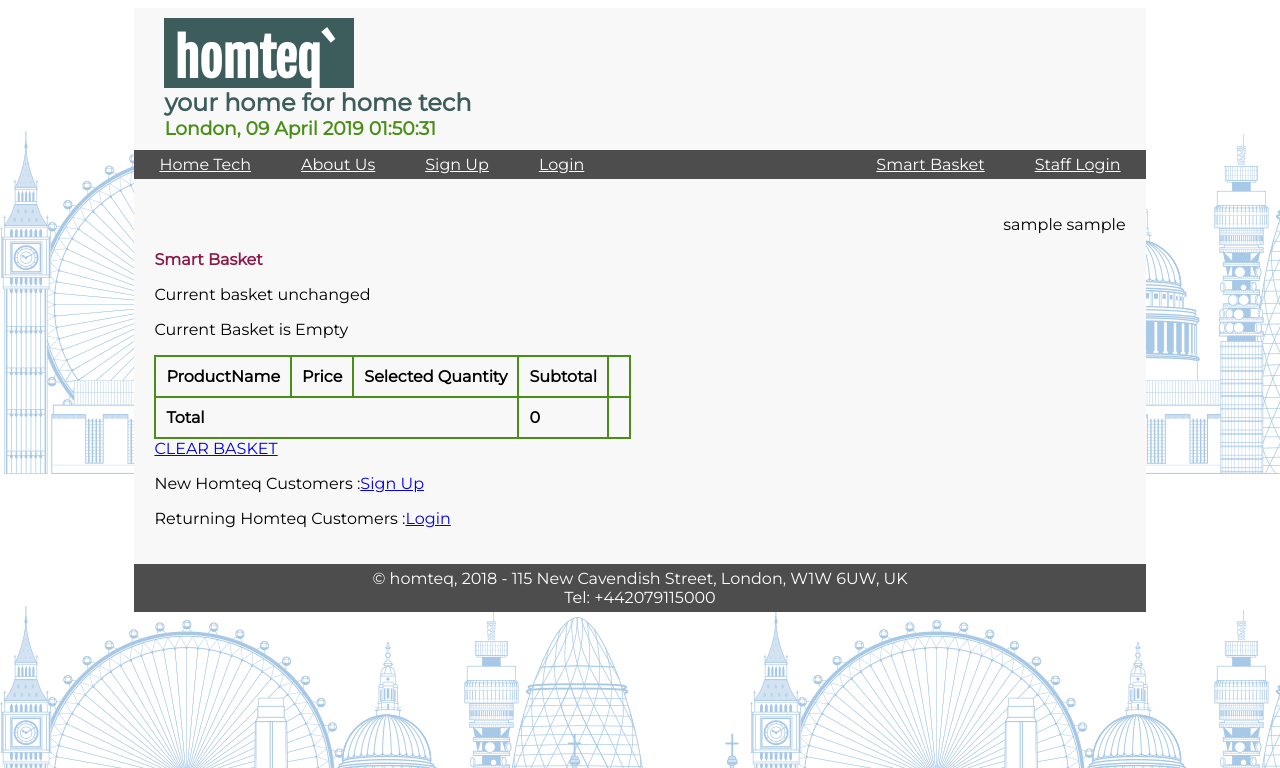
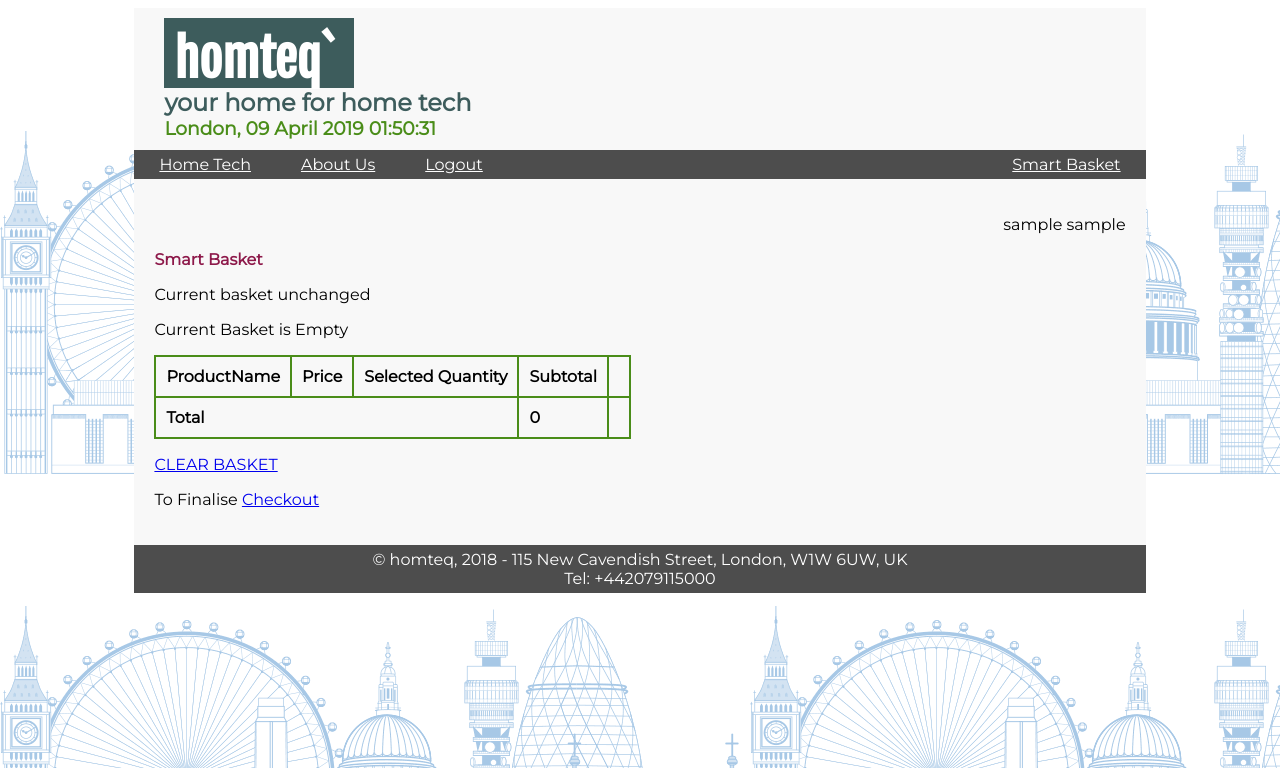
Before and after one commit to ahamedmuaaz/Homteq, a PHP site: page /basket.php in a window 1280 px wide. Shown: the top 768 px of the page. Run offline with PHP 8.4, Linux system fonts and the light colour scheme; the visitor is signed in with stand-in values (Sample User, id 1).

Commit message:
added logout

```diff
--- a/basket.php
+++ b/basket.php
@@ -71,9 +71,13 @@ echo "<tr><td colspan=3><b>Total</b></td><td><b>".$total."</b></td><td></td></tr
 echo "</table>";
 
 
-echo "<a href='clearbasket.php'>CLEAR BASKET</a>";
+echo "<p><a href='clearbasket.php'>CLEAR BASKET</a></p>";
+if(isset($_SESSION['userId'])){
+	echo"<p>To Finalise <a href=checkout.php>Checkout</a></p>";
+}
+else{
 echo "<p>New Homteq Customers :<a href='signup.php'>Sign Up</a></p>";
-echo "<p>Returning Homteq Customers :<a href='login.php'>Login</a></p>";
+echo "<p>Returning Homteq Customers :<a href='login.php'>Login</a></p>";}
 include("footfile.html"); //include head layout
 echo "</body>";
 ?>
--- a/headfile.html
+++ b/headfile.html
@@ -7,12 +7,23 @@
 </div>
 <div id="navigation">
 <ul>
-<li><a href='index.php'>Home Tech</a></li>
-<li><a href='aboutus.php'>About Us</a></li>
-<li><a href='signup.php'>Sign Up</a></li>
-<li><a href='login.php'>Login</a></li>
-<li style='float: right'><a href='login.php'>Staff Login</a></li>
-<li style='float: right'><a href='basket.php'>Smart Basket</a></li>
+<?php
+ if(!isset($_SESSION['userId'])){
+echo "<li><a href='index.php'>Home Tech</a></li>";
+echo "<li><a href='aboutus.php'>About Us</a></li>";
+echo "<li><a href='signup.php'>Sign Up</a></li>";
+echo "<li><a href='login.php'>Login</a></li>";
+echo "<li style='float: right'><a href='login.php'>Staff Login</a></li>";
+echo "<li style='float: right'><a href='basket.php'>Smart Basket</a></li>";
+}
+else{
+echo "<li><a href='index.php'>Home Tech</a></li>";
+echo "<li><a href='aboutus.php'>About Us</a></li>";
+echo "<li><a href='logout.php'>Logout</a></li>";
+echo "<li style='float: right'><a href='basket.php'>Smart Basket</a></li>";
+
+}
+?>
 </ul>
 </div>
 <div id="content">
```
Also changed, not shown: logout.php (added, +16 -0 lines).
